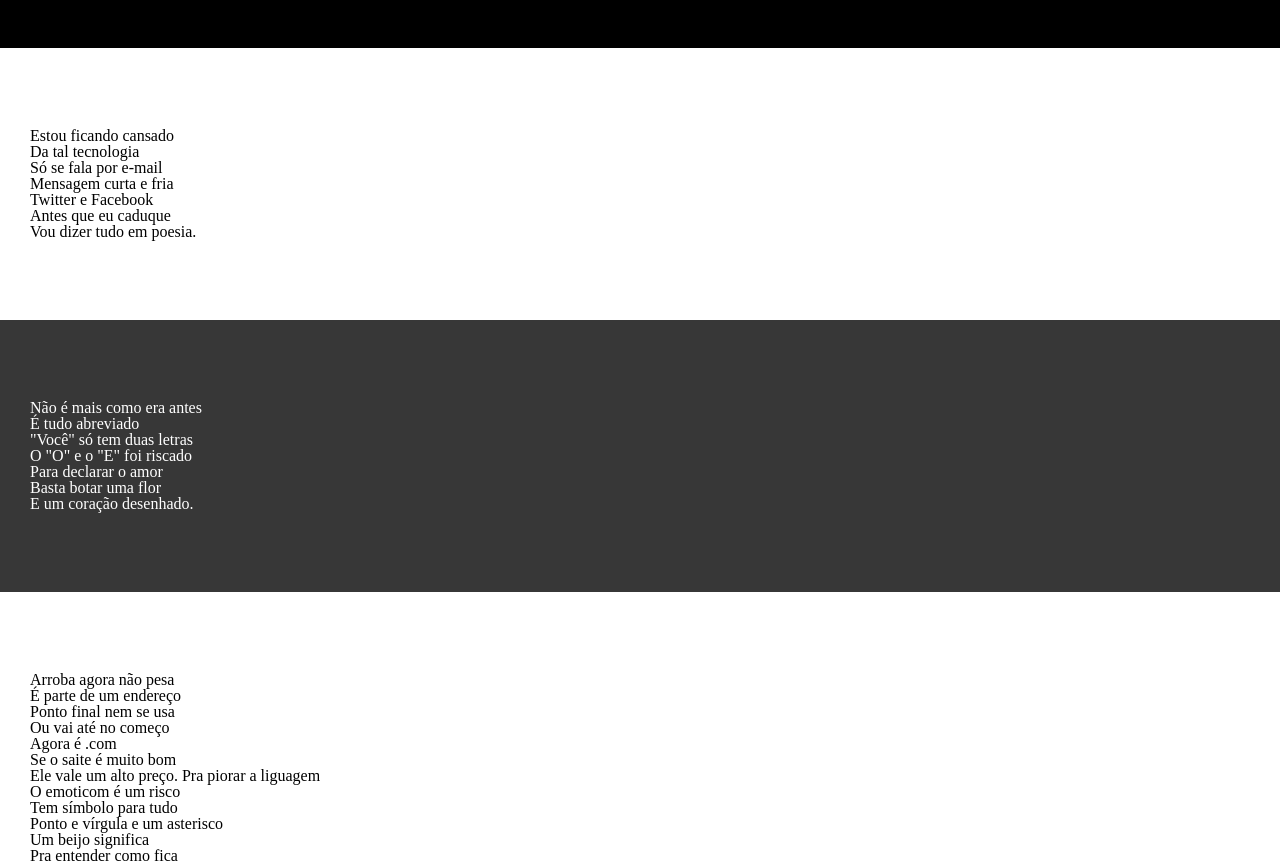
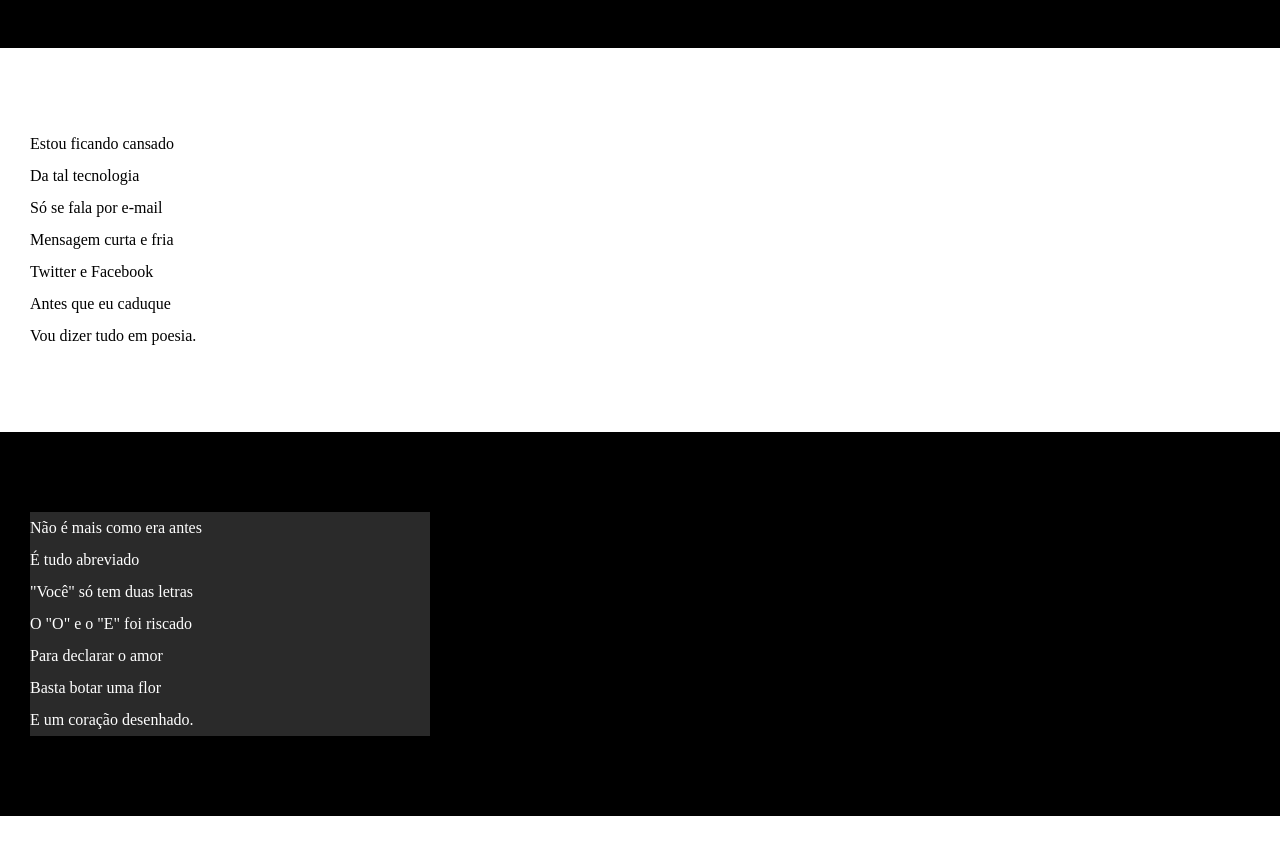
Before and after one commit to Jadmartins936/cordel, a plain HTML site: page index.html in a window 1280 px wide. Shown: the part 107-970 px from the top of the page. Drawn offline with Linux system fonts and the light colour scheme.

Commit message:
update css

```diff
--- a/index.html
+++ b/index.html
@@ -29,8 +29,7 @@
 
 
     <section class="img">
-        Não é mais como era antes <br>
-        <p>
+        <p> Não é mais como era antes <br>
             É tudo abreviado <br>
             "Você" só tem duas letras <br>
             O "O" e o "E" foi riscado <br>
--- a/style.css
+++ b/style.css
@@ -31,9 +31,17 @@ a:hover{
 section{
     padding-top: 10vh;
     padding-bottom: 10vh;
-    line-height: 1em;
+    line-height: 2em;
     padding-left: 30px;
 
+}
+section.img{
+    background-color: black;
+    color: white;
+}
+section.img > p{
+    width: 400px;
+    background-color: rgba(64, 64, 64, 0.659);
 }
 .normal{
     background-color: white;
```
